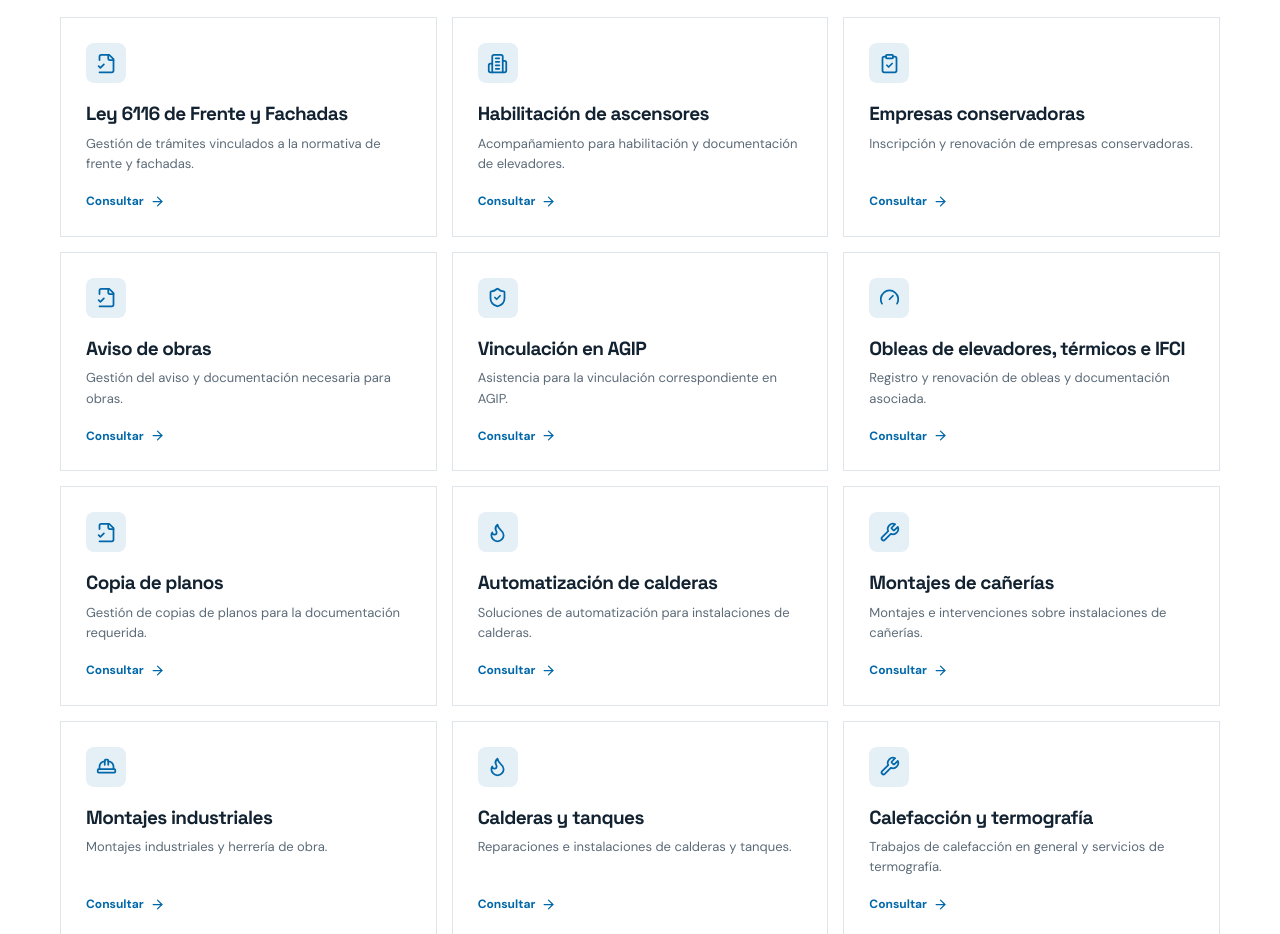
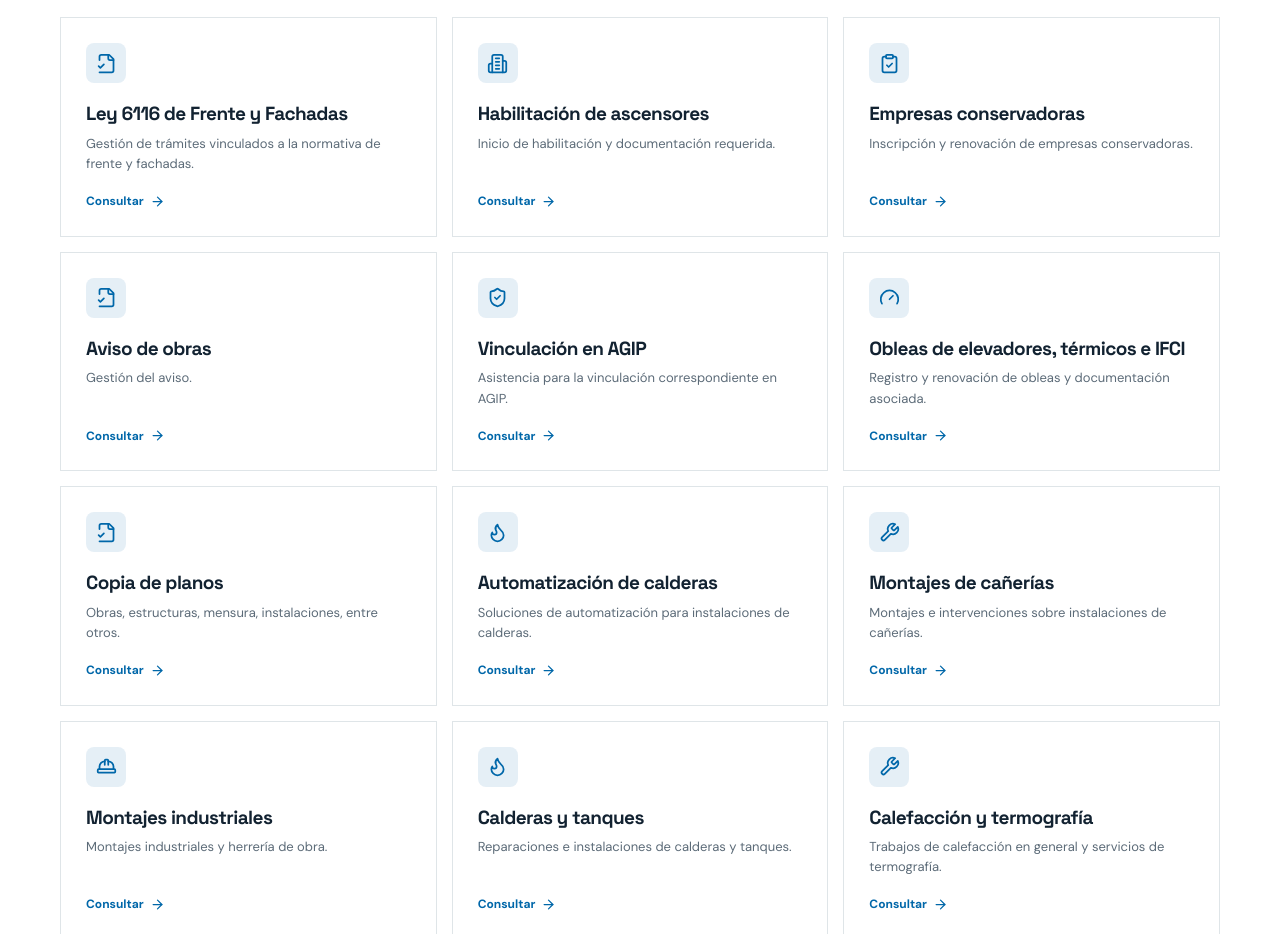
Before and after one commit to lu-developer476/Asistencia-y-Simplicidad, a Next.js app: page / in a window 1280 px wide. Shown: the part 1000-1934 px from the top of the page. Built offline with nearby package versions, Linux system fonts and the light colour scheme.

Commit message:
Actualizar textos de servicios y FAQ

```diff
--- a/app/page.tsx
+++ b/app/page.tsx
@@ -4,9 +4,9 @@ import { ArrowRight, BadgeCheck, Check, Building2, ClipboardCheck, FileCheck2, F
 import { ContactForm } from '@/components/ContactForm';
 
 const services = [
-['Ley 6116 de Frente y Fachadas','Gestión de trámites vinculados a la normativa de frente y fachadas.',FileCheck2],['Habilitación de ascensores','Acompañamiento para habilitación y documentación de elevadores.',Building2],['Empresas conservadoras','Inscripción y renovación de empresas conservadoras.',ClipboardCheck],['Aviso de obras','Gestión del aviso y documentación necesaria para obras.',FileCheck2],['Vinculación en AGIP','Asistencia para la vinculación correspondiente en AGIP.',ShieldCheck],['Obleas de elevadores, térmicos e IFCI','Registro y renovación de obleas y documentación asociada.',Gauge],['Copia de planos','Gestión de copias de planos para la documentación requerida.',FileCheck2],['Automatización de calderas','Soluciones de automatización para instalaciones de calderas.',Flame],['Montajes de cañerías','Montajes e intervenciones sobre instalaciones de cañerías.',Wrench],['Montajes industriales','Montajes industriales y herrería de obra.',HardHat],['Calderas y tanques','Reparaciones e instalaciones de calderas y tanques.',Flame],['Calefacción y termografía','Trabajos de calefacción en general y servicios de termografía.',Wrench]
+['Ley 6116 de Frente y Fachadas','Gestión de trámites vinculados a la normativa de frente y fachadas.',FileCheck2],['Habilitación de ascensores','Inicio de habilitación y documentación requerida.',Building2],['Empresas conservadoras','Inscripción y renovación de empresas conservadoras.',ClipboardCheck],['Aviso de obras','Gestión del aviso.',FileCheck2],['Vinculación en AGIP','Asistencia para la vinculación correspondiente en AGIP.',ShieldCheck],['Obleas de elevadores, térmicos e IFCI','Registro y renovación de obleas y documentación asociada.',Gauge],['Copia de planos','Obras, estructuras, mensura, instalaciones, entre otros.',FileCheck2],['Automatización de calderas','Soluciones de automatización para instalaciones de calderas.',Flame],['Montajes de cañerías','Montajes e intervenciones sobre instalaciones de cañerías.',Wrench],['Montajes industriales','Montajes industriales y herrería de obra.',HardHat],['Calderas y tanques','Reparaciones e instalaciones de calderas y tanques.',Flame],['Calefacción y termografía','Trabajos de calefacción en general y servicios de termografía.',Wrench]
 ];
-const faqs=[['¿Qué tipo de consultas puedo realizar?','Podés consultar por cualquiera de los trámites o servicios detallados en esta página. Si no sabés exactamente qué trámite corresponde, explicanos la situación y te orientamos.'],['¿Necesito tener toda la documentación antes de contactarlos?','No necesariamente. La idea es ayudarte a identificar qué documentación y pasos corresponden a tu caso antes de avanzar.'],['¿Atienden trámites y trabajos técnicos?','Sí. Gestoría AyS reúne gestión de trámites y servicios técnicos como calderas, tanques, calefacción, montajes y termografía.'],['¿Cómo solicito una cotización?','Completá el formulario de contacto con una descripción breve de lo que necesitás. También podés escribir por email o comunicarte telefónicamente.']];
+const faqs=[['¿Qué tipo de consultas puedo realizar?','Podés consultar por cualquiera de los trámites o servicios detallados en esta página. Si no sabés exactamente qué trámite corresponde, explicanos la situación y te orientamos.'],['¿Necesito tener toda la documentación antes de contactarlos?','No necesariamente. La idea es ayudarte a identificar qué documentación y qué pasos corresponden a tu caso.'],['¿Atienden trámites y trabajos técnicos?','Sí. Gestoría AyS reúne gestión de trámites y servicios técnicos como calderas, tanques, calefacción, montajes y termografía.'],['¿Cómo solicito una cotización?','Completá el formulario de contacto con una descripción breve de lo que necesitás. También podés escribir por email o comunicarte telefónicamente.']];
 
 export default function Home(){return <>
 <section id="inicio" className="hero"><div className="hero-glow"/><div className="container hero-grid"><div className="hero-copy"><h1>Gestión profesional para <em>resolver con confianza</em></h1><p className="hero-lead">Acompañamos cada trámite y servicio técnico con organización, experiencia y una atención enfocada en encontrar soluciones concretas.</p><div className="hero-trust"><BadgeCheck size={18}/><span>Atención directa · Gestión clara · Respuesta personalizada</span></div></div><div className="hero-visual"><div className="image-ring"><Image src="/ays-notebook.svg" alt="Documentación y planificación de trámites" fill priority sizes="(max-width: 900px) 80vw, 45vw"/></div></div></div></section>
```
